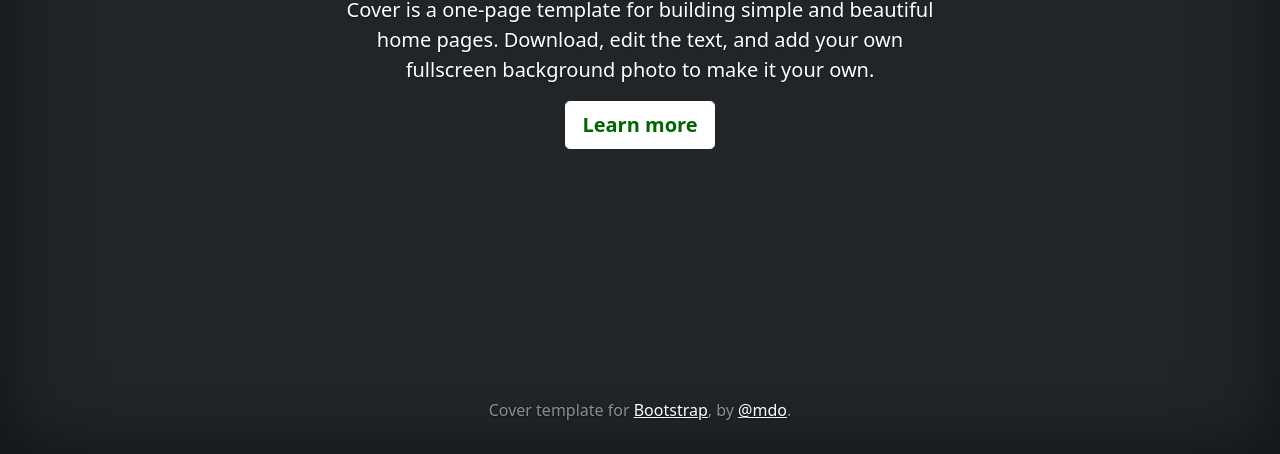
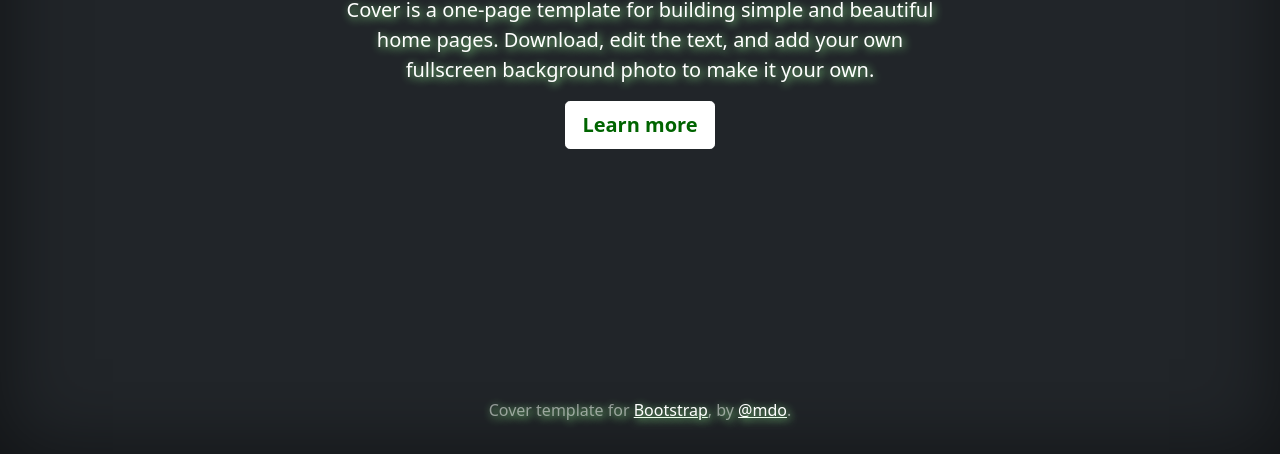
Before and after one commit to SaulExp123/git-work, a plain HTML site: page a1/files/index.html in a window 1280 px wide. Shown: the part 346-800 px from the top of the page. Drawn offline with Linux system fonts and the light colour scheme.

Commit message:
Cambio hecho a la sombra, y issue cerrada

```diff
--- a/a1/files/cover.css
+++ b/a1/files/cover.css
@@ -17,7 +17,7 @@
  */
 
 body {
-  text-shadow: 0 .05rem .1rem rgba(0, 0, 0, .5);
+  text-shadow: 2px 2px 8px lightgreen;
   box-shadow: inset 0 0 5rem rgba(0, 0, 0, .5);
 }
 
```
